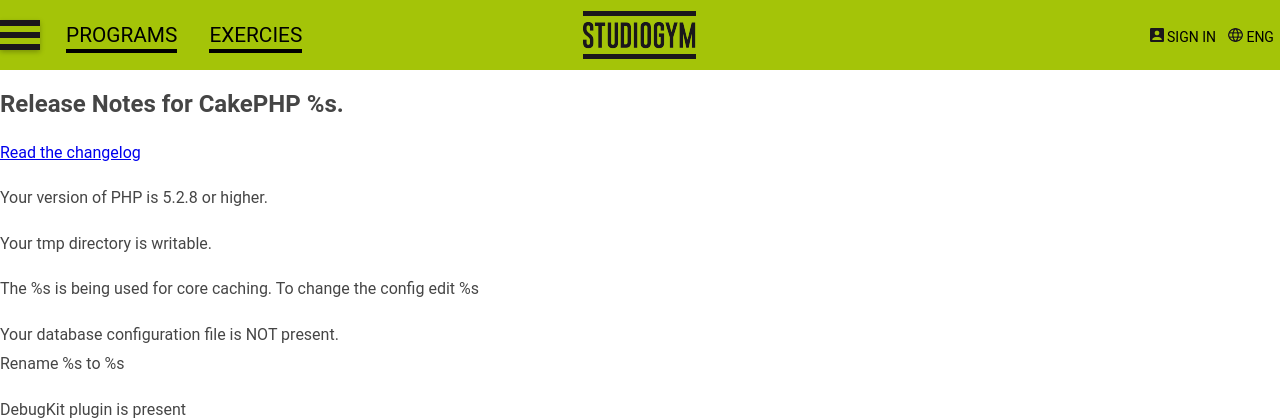
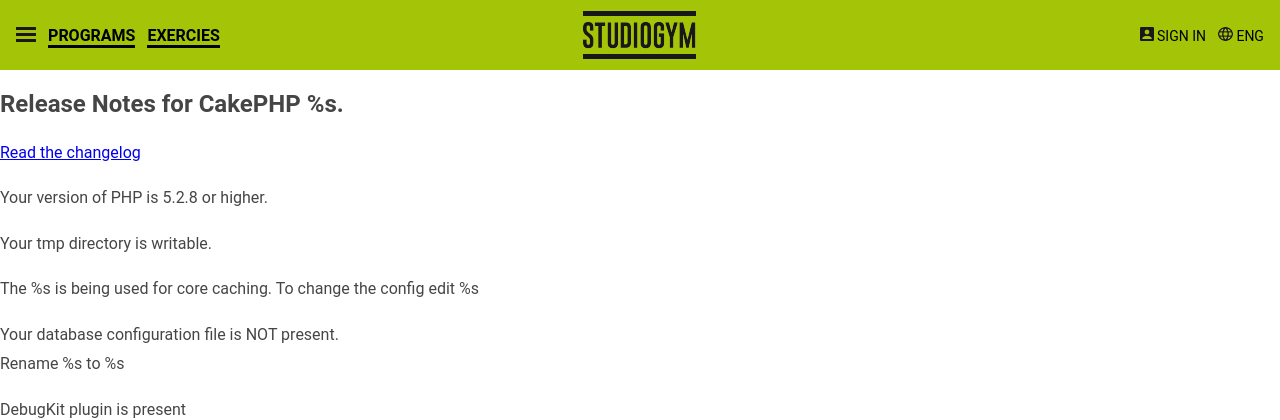
Before and after one commit to anbinh/gym, a CakePHP app: the page made by app/View/Pages/home.ctp in a window 1280 px wide. Shown: the top 420 px of the page. Run offline with PHP 8.4 and a stand-in for CakePHP, Linux system fonts and the light colour scheme; the template is opened without the code that fills it, so the values that code supplies are empty; some libraries are stand-ins or nearby versions.

Commit message:
fix menu bar

```diff
--- a/app/View/Layouts/default.ctp
+++ b/app/View/Layouts/default.ctp
@@ -43,17 +43,17 @@ $cakeVersion = __d('cake_dev', 'CakePHP %s', Configure::version())
 	<div id="container">
 		 <div id="header">
             <md-toolbar class="" layout="row" layout-sm="row" layout-align="center center" layout-align-sm="center center">
-                <div flex="33" layout="row" layout-align="start center">
-                    <md-button class="md-raised header_button_menu"  ng-click="toggleRight()"></md-button>
-                    <md-button class="header_button " hide-sm ng-click="programClick()">PROGRAMS</md-button>
-                    <md-button class="header_button " hide-sm ng-click="exerciseClick()">EXERCIES</md-button>
+                <div flex="33" layout="row" layout-align="start center" style="padding-left:10px;">
+                    <md-button class="header_button_menu" ng-click="toggleRight()"><img src="/img/images/menu.png"></md-button>
+                    <md-button class="header_button" hide-sm ng-click="programClick()" style="font-size:16px;">{{programs}}</md-button>
+                    <md-button class="header_button" hide-sm ng-click="exerciseClick()" style="font-size:16px;">{{exercises}}</md-button>
                 </div>
                 <div flex="33" layout="row" layout-align="center center">
                     <md-button class="logo" ng-click="logoClick()"></md-button>
                 </div>
-                <div flex="33" layout="row" layout-align="end center">
-                    <md-button class="right_header_button"  ng-click="signInClick()"><img src="/img/images/picto.png"/> Sign in</md-button>
-                    <md-button class="right_header_button"  ng-click="engClick()"><img src="/img/images/earth.png"/> ENG</md-button>
+                <div flex="33" layout="row" layout-align="end center" style="padding-right:10px;">
+                    <md-button class="right_header_button"  ng-click="signInClick()" style="font-size:14px;"><img src="/img/images/picto.png"/> Sign in</md-button>
+                    <md-button class="right_header_button"  ng-click="engClick()" style="font-size:14px;"><img src="/img/images/earth.png"/> ENG</md-button>
                 </div>
             </md-toolbar>
             <md-sidenav class="md-sidenav-left md-whiteframe-z2 left-menu" md-component-id="right">
--- a/app/webroot/css/style.css
+++ b/app/webroot/css/style.css
@@ -17,12 +17,15 @@ margin: 0 30px 25px 30px;
 }
 
 .header_button_menu{
-    background: url("/img/images/menu.png") no-repeat !important;
-    width: 40px;
-    height: 30px;
+  /*  background: url("/img/images/menu.png") no-repeat !important;*/
+   /* width: 40px;
+    height: 30px;*/
     border-radius: 0 !important;
+
 }
-
+.header_button_menu img{
+    width: 20px;
+}
 .logo{
     background: url("/img/images/logo.png") no-repeat !important;
     width: 113px;
@@ -33,17 +36,14 @@ margin: 0 30px 25px 30px;
 .left-menu{
     height: 550px;
 }
-
 .header_button span{
     color: #000000;
-    border-bottom: 4px solid #000000;
-    padding-bottom: 2px;
-    margin-left: 20px;
+   font-weight: bold;
+   border-bottom: 3px solid black;
 }
 
 .right_header_button span{
     color: #000000;
-    font-size: 14px;
 }
 .titre_left{
     height: 60px;
--- a/app/webroot/js/app.js
+++ b/app/webroot/js/app.js
@@ -6,6 +6,8 @@ angular.module('App', ['ngMaterial'])
     $scope.toggleRight = function() {
         $mdSidenav('right').toggle();
     };
+    $scope.programs = 'PROGRAMS';
+    $scope.exercises = 'EXERCIES';
 })
 .controller('LeftMenu', function($scope, $timeout, $mdSidenav, $log) {
     $scope.lists = [{
```
